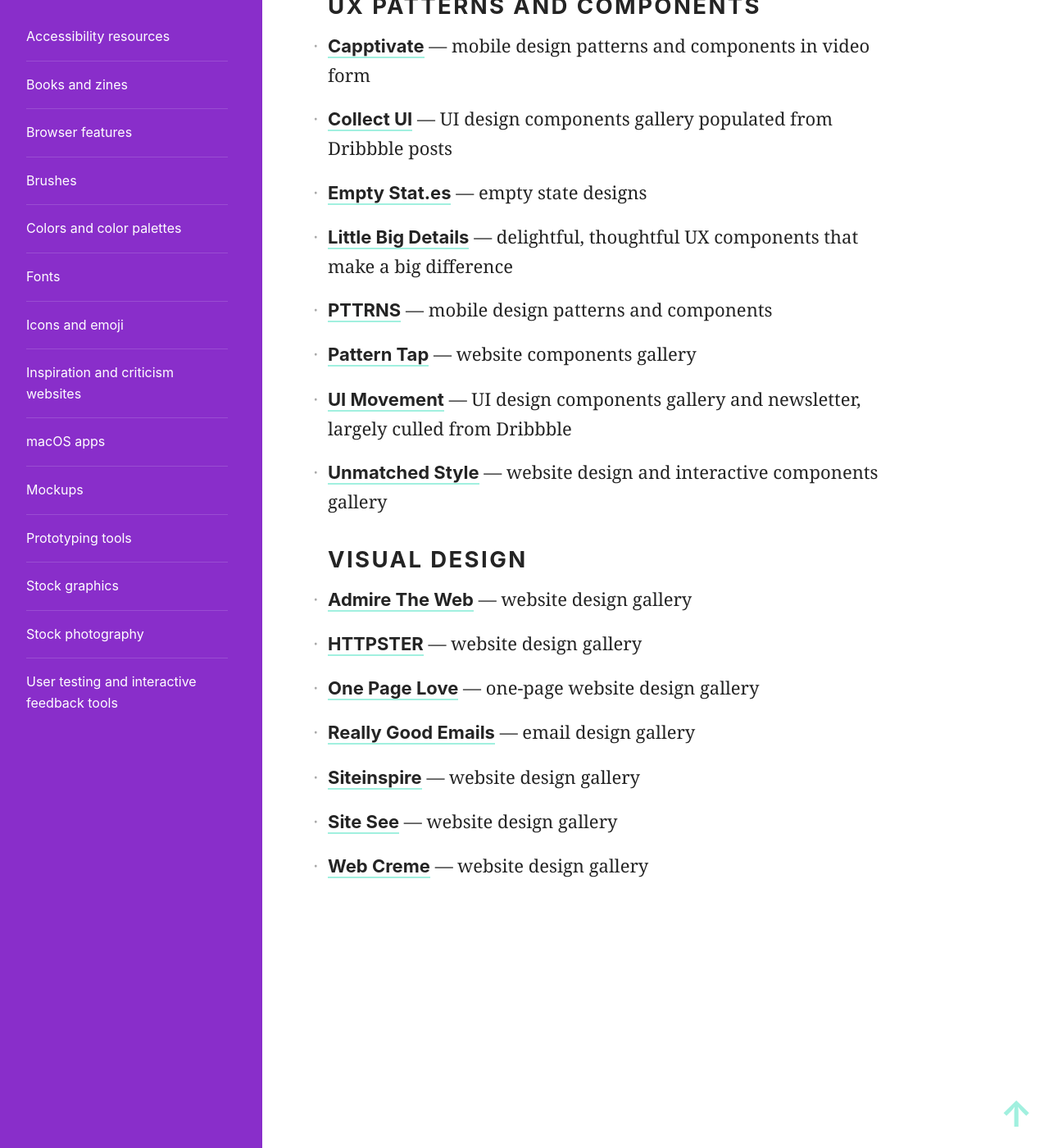
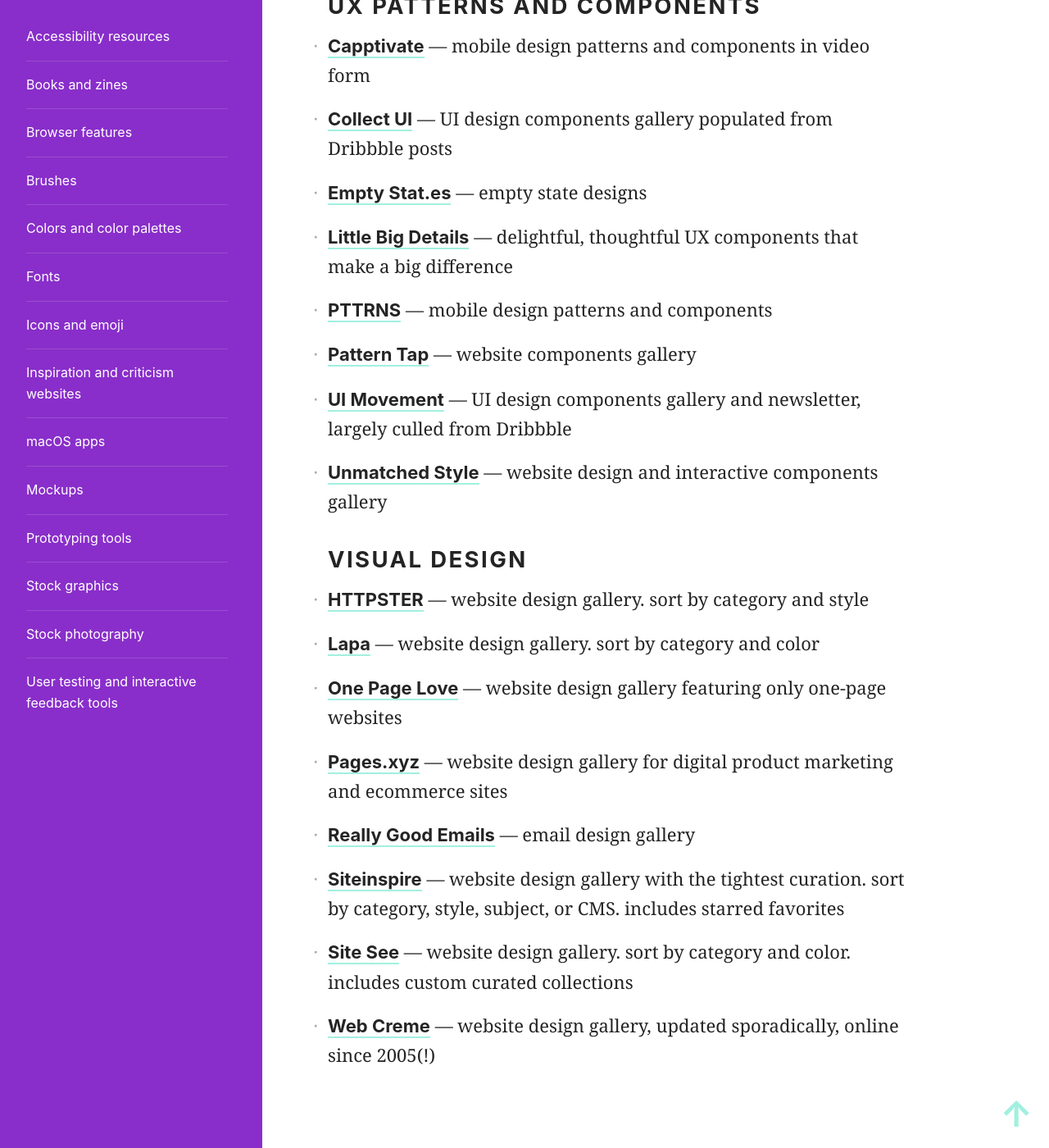
Before and after one commit to skullface/design-resources, a Jekyll site: the page built from _resources/inspiration.md, in a window 1280 px wide and 1400 px high, scrolled down 2787 px. Shown: the whole window at 82% size. Built offline with Jekyll 4.4.1, drawn with Linux system fonts in a browser that asks for light colours; nearby versions of some CDN libraries.

Commit message:
update web design inspiration sites 🖌

```diff
--- a/_resources/inspiration.md
+++ b/_resources/inspiration.md
@@ -49,10 +49,11 @@
 - [Unmatched Style](http://unmatchedstyle.com) — website design and interactive components gallery
 
 ### Visual design
-- [Admire The Web](https://www.admiretheweb.com) — website design gallery
-- [HTTPSTER](http://httpster.net) — website design gallery
-- [One Page Love](https://onepagelove.com) — one-page website design gallery
+- [HTTPSTER](http://httpster.net) — website design gallery. sort by category and style
+- [Lapa](https://www.lapa.ninja/) — website design gallery. sort by category and color
+- [One Page Love](https://onepagelove.com) — website design gallery featuring only one-page websites
+- [Pages.xyz](http://www.pages.xyz/) — website design gallery for digital product marketing and ecommerce sites
 - [Really Good Emails](http://reallygoodemails.com) — email design gallery
-- [Siteinspire](http://siteinspire.com) — website design gallery
-- [Site See](https://sitesee.co) — website design gallery
-- [Web Creme](http://www.webcreme.com) — website design gallery
+- [Siteinspire](http://siteinspire.com) — website design gallery with the tightest curation. sort by category, style, subject, or CMS. includes starred favorites
+- [Site See](https://sitesee.co) — website design gallery. sort by category and color. includes custom curated collections
+- [Web Creme](http://www.webcreme.com) — website design gallery, updated sporadically, online since 2005(!)
```
Also changed, not shown: README.md.
